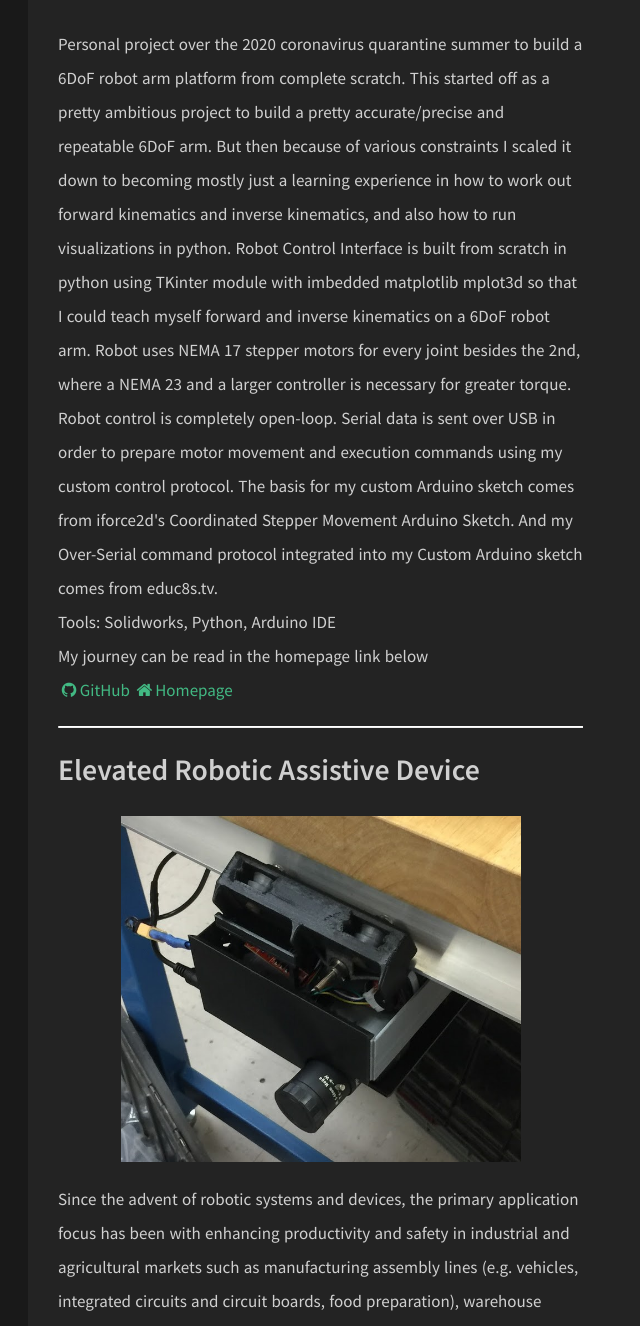
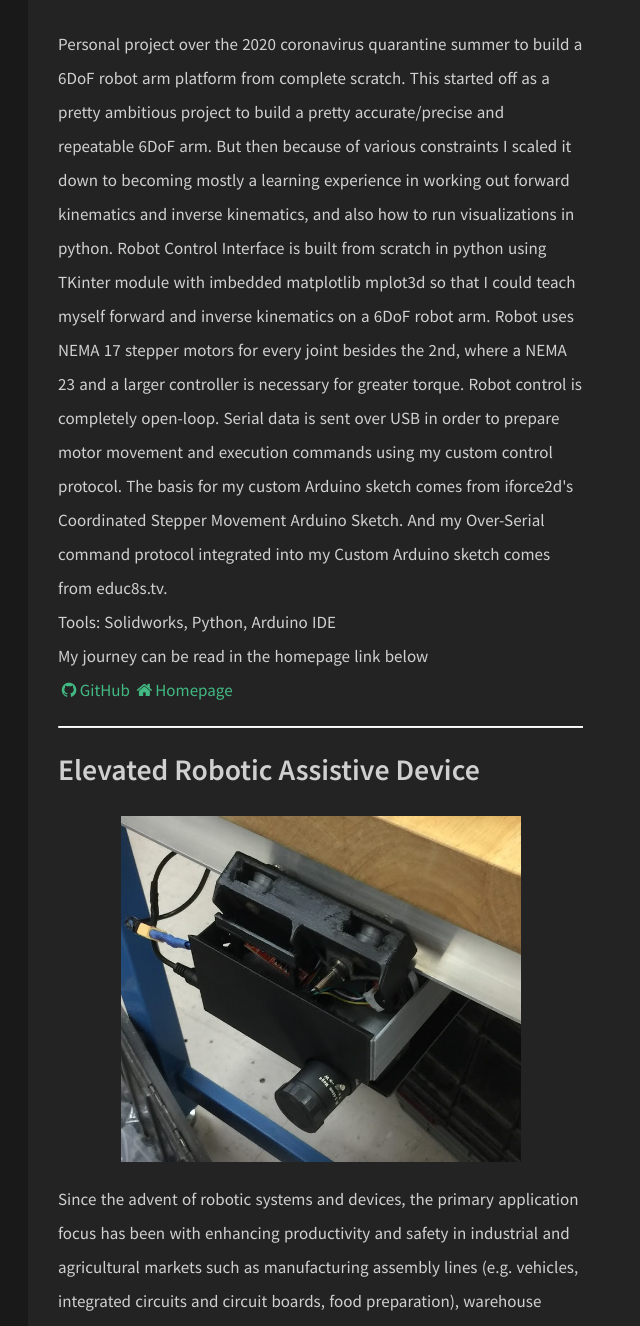
Before and after one commit to uynitsuj/uynitsuj.github.io, a Jekyll site: the page built from about.html, in a window 1280 px wide, cut to the strip 1580-2906 px from the top of the page. Shown: the whole strip, without its empty margins (292-932 px from the left). Built offline with Jekyll 4.4.1, drawn with Linux system fonts in a browser that asks for light colours; nearby versions of some CDN libraries.

Commit message:
proj update

```diff
--- a/_data/index/projects.yml
+++ b/_data/index/projects.yml
@@ -1,5 +1,5 @@
 - name: 6DoF 3D-Printed Robotic Arm
-  descr: "Personal project over the 2020 coronavirus quarantine summer to build a 6DoF robot arm platform from complete scratch. This started off as a pretty ambitious project to build a pretty accurate/precise and repeatable 6DoF arm. But then because of various constraints I scaled it down to becoming mostly just a learning experience in how to work out forward kinematics and inverse kinematics, and also how to run visualizations in python. Robot Control Interface is built from scratch in python using TKinter module with imbedded matplotlib mplot3d so that I could teach myself forward and inverse kinematics on a 6DoF robot arm. Robot uses NEMA 17 stepper motors for every joint besides the 2nd, where a NEMA 23 and a larger controller is necessary for greater torque. Robot control is completely open-loop. Serial data is sent over USB in order to prepare motor movement and execution commands using my custom control protocol. The basis for my custom Arduino sketch comes from iforce2d's Coordinated Stepper Movement Arduino Sketch. And my Over-Serial command protocol integrated into my Custom Arduino sketch comes from educ8s.tv. <br>Tools: Solidworks, Python, Arduino IDE <br>My journey can be read in the homepage link below"
+  descr: "Personal project over the 2020 coronavirus quarantine summer to build a 6DoF robot arm platform from complete scratch. This started off as a pretty ambitious project to build a pretty accurate/precise and repeatable 6DoF arm. But then because of various constraints I scaled it down to becoming mostly a learning experience in working out forward kinematics and inverse kinematics, and also how to run visualizations in python. Robot Control Interface is built from scratch in python using TKinter module with imbedded matplotlib mplot3d so that I could teach myself forward and inverse kinematics on a 6DoF robot arm. Robot uses NEMA 17 stepper motors for every joint besides the 2nd, where a NEMA 23 and a larger controller is necessary for greater torque. Robot control is completely open-loop. Serial data is sent over USB in order to prepare motor movement and execution commands using my custom control protocol. The basis for my custom Arduino sketch comes from iforce2d's Coordinated Stepper Movement Arduino Sketch. And my Over-Serial command protocol integrated into my Custom Arduino sketch comes from educ8s.tv. <br>Tools: Solidworks, Python, Arduino IDE <br>My journey can be read in the homepage link below"
   image: ezgif-4-f28f910a4123.gif
   github: https://github.com/uynitsuj/Open6R_ARM
   website: https://uynitsuj.github.io/articles/2020-08/what-an-incoming-umich-eecs-freshman-is-doing-to-stay-sharp-during-quarantine
```
